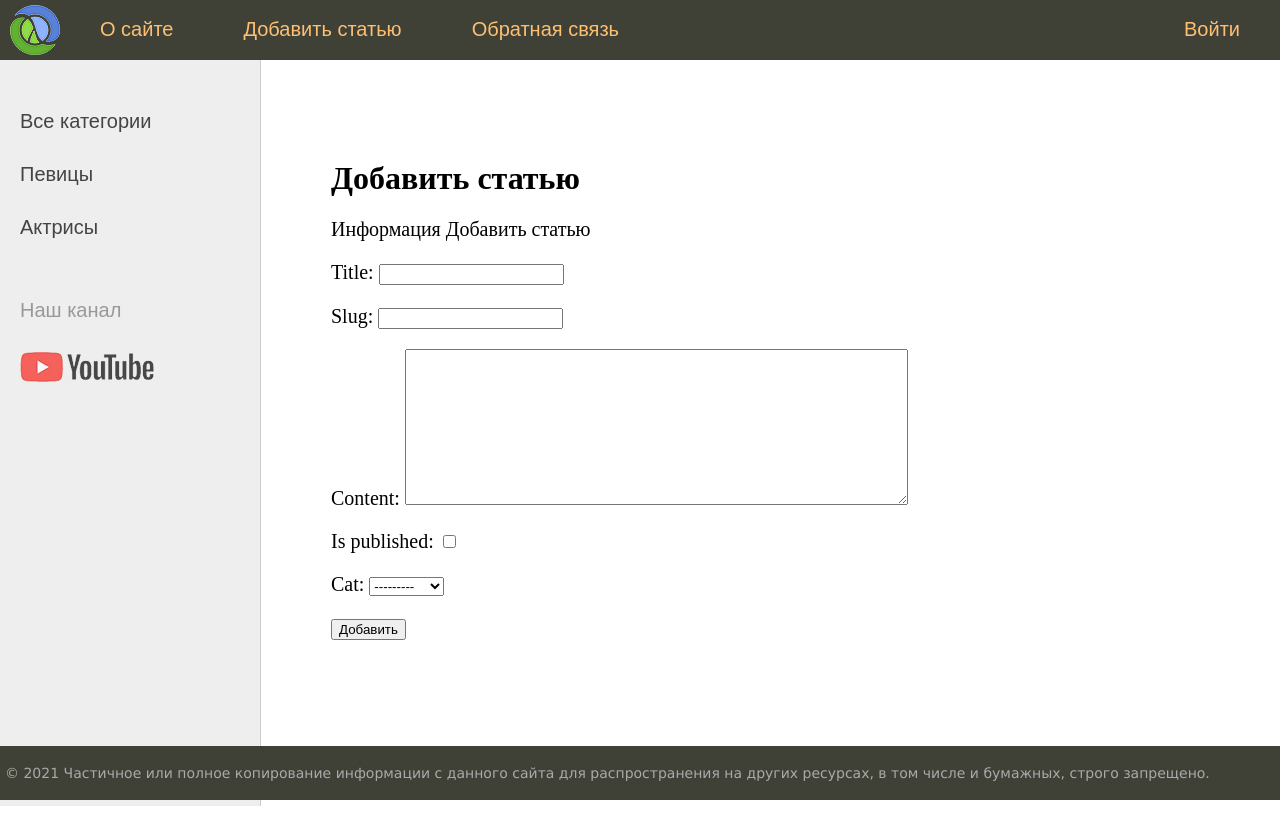
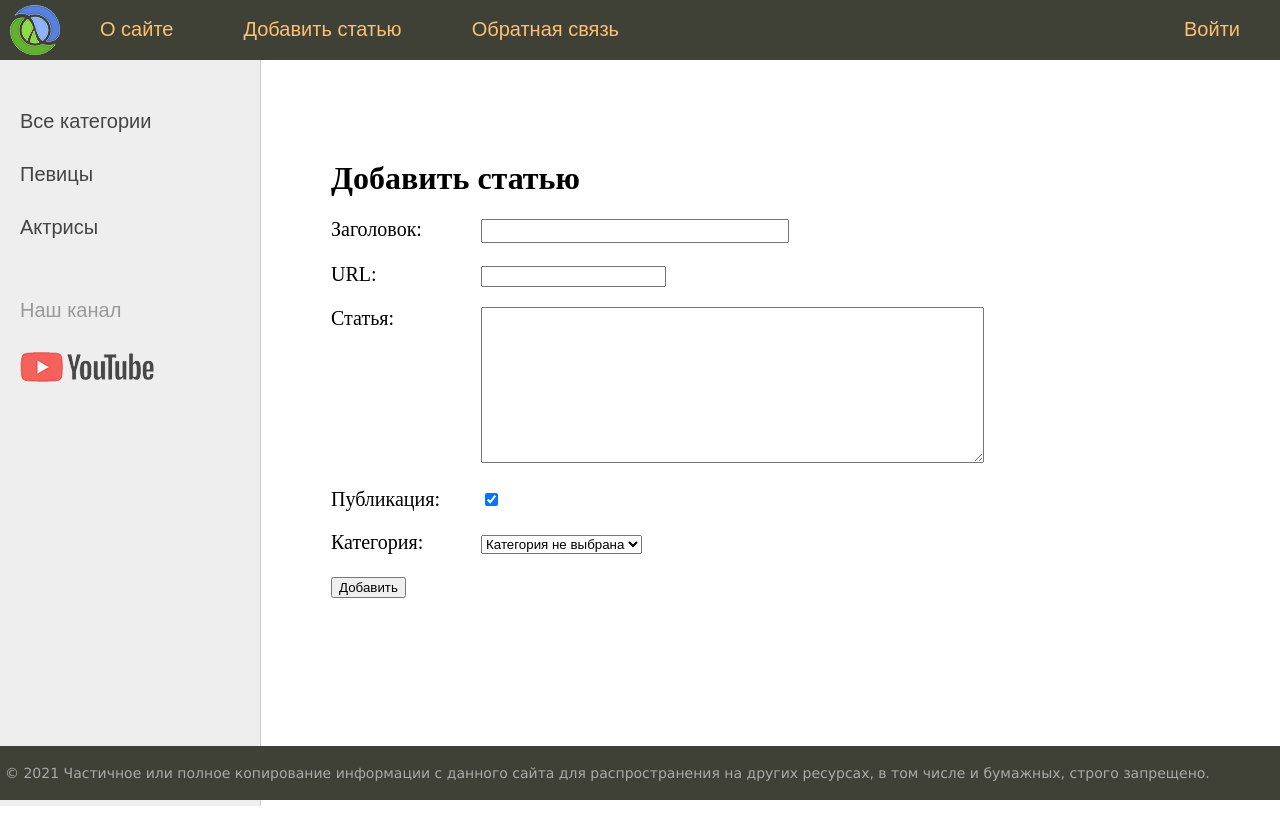
Before and after one commit to aza72/pythonProject, a Django app: page /add_page/ in a window 1280 px wide. Run offline with Django 4.2, Linux system fonts and the light colour scheme; data comes from the database, SQL or seed files in the repository; both versions use the stored data as it was after the commit.

Commit message:
#lesson 13  100%

```diff
--- a/lc/forms.py
+++ b/lc/forms.py
@@ -2,8 +2,8 @@ from django import forms
 from .models import *
 
 class AddPostForm(forms.Form):
-    title=forms.CharField(max_length=255)
-    slug=forms.SlugField(max_length=255)
-    content=forms.CharField(widget=forms.Textarea(attrs={'cols':60,'rows':10}))
-    is_published=forms.BooleanField()
-    cat=forms.ModelChoiceField(queryset=Category.objects.all())
+    title=forms.CharField(max_length=255, label='Заголовок', widget=forms.TextInput(attrs={'class':'form-input'}))
+    slug=forms.SlugField(max_length=255, label='URL')
+    content=forms.CharField(widget=forms.Textarea(attrs={'cols':60,'rows':10}),label='Статья')
+    is_published=forms.BooleanField(label='Публикация', required=False, initial=True)
+    cat=forms.ModelChoiceField(queryset=Category.objects.all(), label='Категория', empty_label='Категория не выбрана')
--- a/lc/templates/lc/addpage.html
+++ b/lc/templates/lc/addpage.html
@@ -2,12 +2,17 @@
 
 {% block content %}
 <h1>{{ title }}</h1>
-<p1> Информация Добавить статью</p1>
+
 
 
 <form action="{% url 'add_page' %}" method="post">
     {% csrf_token %}
-    {{ form.as_p }}
+
+     <div class="form-error">{{ form.non_field_errors }}</div>
+    {% for f in form %}
+<p><label class="form-label" for="{{ f.id_for_label }}">{{f.label}}: </label>{{ f }}</p>
+<div class="form-error">{{ f.errors }}</div>
+{% endfor %}
     <button type="submit">Добавить</button>
 </form>
 {% endblock %}
--- a/lc/views.py
+++ b/lc/views.py
@@ -28,7 +28,12 @@ def add_page (request):
     if request.method == 'POST':
         form = AddPostForm(request.POST)
         if form.is_valid():
-            print(form.cleaned_data)
+            #print(form.cleaned_data)
+            try:
+                users.objects.create(**form.cleaned_data)
+                return redirect('home')
+            except:
+                form.add_error(None, 'Ошибка добавления поста')
     else:
         form = AddPostForm
     addpage_param = {'menu': menu,
```
Also changed, not shown: db.sqlite3.
